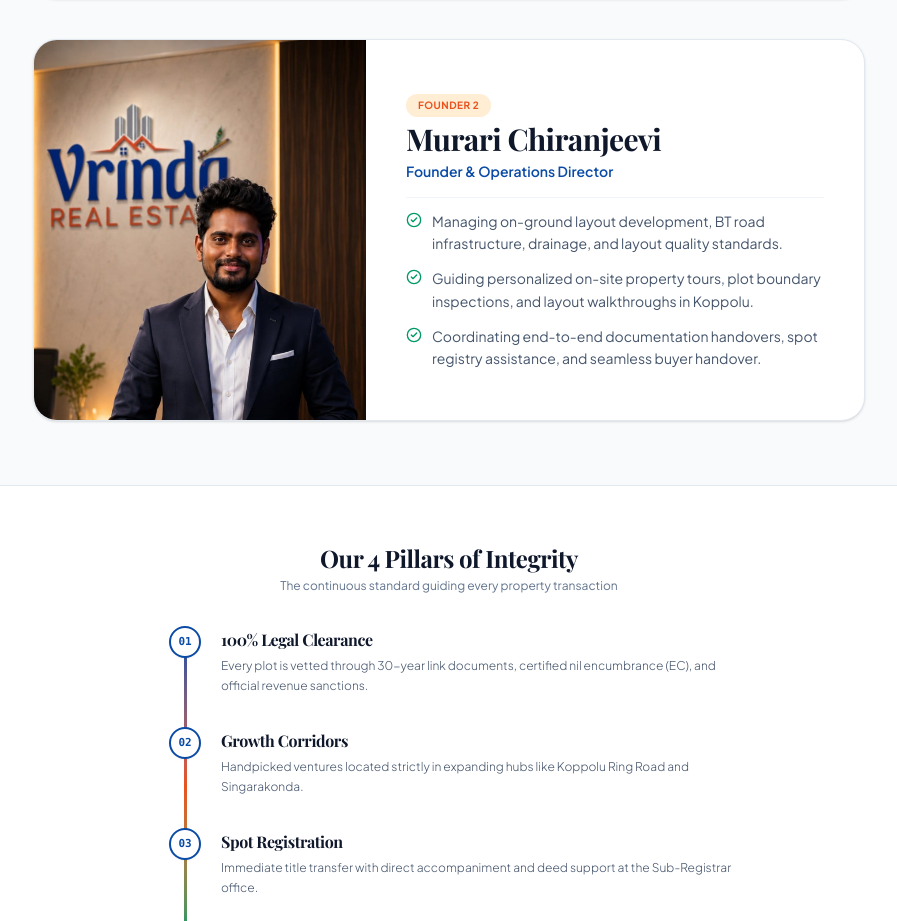
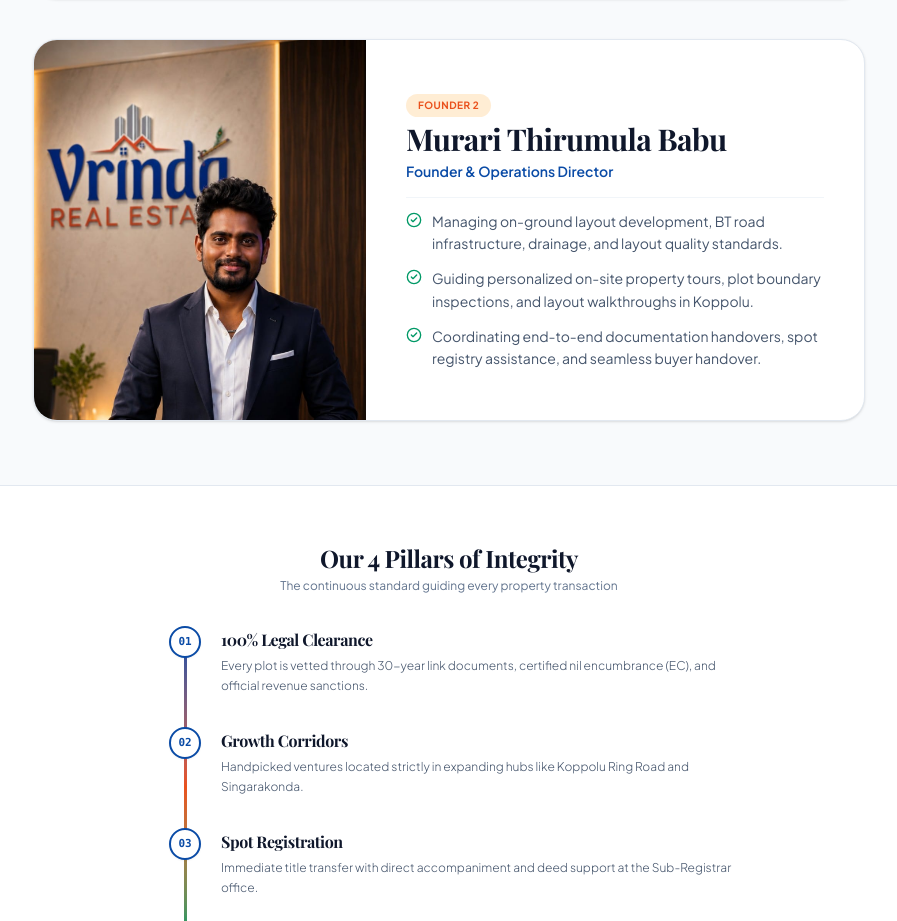
Before and after one commit to neelhari/vrinda-realestate, a Next.js app: page /about in a window 1280 px wide. Shown: the part 1213-2134 px from the top of the page, without its empty margins (191-1088 px from the left). Built offline with nearby package versions, Linux system fonts and the light colour scheme.

Commit message:
adminfixed

```diff
--- a/src/app/about/page.tsx
+++ b/src/app/about/page.tsx
@@ -9,7 +9,7 @@ import { buildWhatsAppUrl, buildPhoneUrl } from '@/lib/utils';
 
 export const metadata: Metadata = {
   title: 'About Us & Founders | Vrinda Real Estate Ongole',
-  description: 'Learn about Vrinda Real Estate, our founders Bejapur Ayyappa Sai & Murari Chiranjeevi, and our commitment to transparent land developments in Ongole.',
+  description: 'Learn about Vrinda Real Estate, our founders Bejapur Ayyappa Sai & Murari Thirumula Babu, and our commitment to transparent land developments in Ongole.',
 };
 
 export default function AboutPage() {
@@ -161,13 +161,13 @@ export default function AboutPage() {
               </div>
             </div>
 
-            {/* Founder 2: Murari Chiranjeevi */}
+            {/* Founder 2: Murari Thirumula Babu */}
             <div className="bg-white rounded-3xl border border-slate-200 overflow-hidden shadow-sm hover:shadow-md transition-all flex flex-col md:flex-row items-stretch">
               {/* Open Edge-to-Edge Single Picture Touching the Card */}
               <div className="relative w-full md:w-[42%] lg:w-[40%] min-h-[340px] sm:min-h-[400px] md:min-h-[380px] shrink-0 bg-slate-100">
                 <Image
                   src="/images/founder-murari-chiranjeevi.png"
-                  alt="Murari Chiranjeevi - Founder & Operations Director"
+                  alt="Murari Thirumula Babu - Founder & Operations Director"
                   fill
                   sizes="(max-width: 768px) 100vw, 400px"
                   className="object-cover object-top"
@@ -182,7 +182,7 @@ export default function AboutPage() {
                     Founder 2
                   </span>
                   <h3 className="text-2xl sm:text-3xl font-serif font-bold text-slate-900">
-                    Murari Chiranjeevi
+                    Murari Thirumula Babu
                   </h3>
                   <p className="text-xs sm:text-sm font-semibold text-[#0a4ba6]">
                     Founder & Operations Director
--- a/src/app/layout.tsx
+++ b/src/app/layout.tsx
@@ -100,7 +100,7 @@ export default function RootLayout({
       },
       {
         "@type": "Person",
-        name: "Murari Chiranjeevi",
+        name: "Murari Thirumula Babu",
         jobTitle: "Co-Founder & Operations Director"
       }
     ],
```
